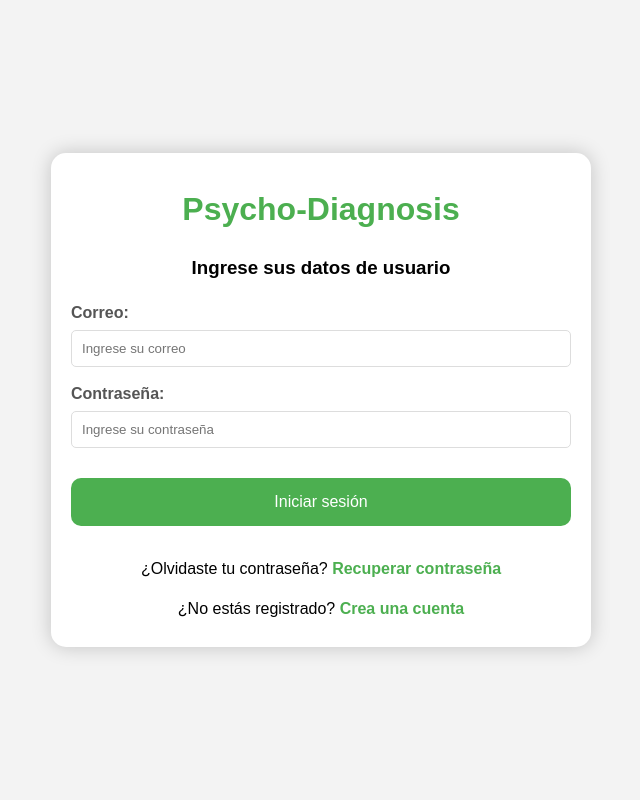
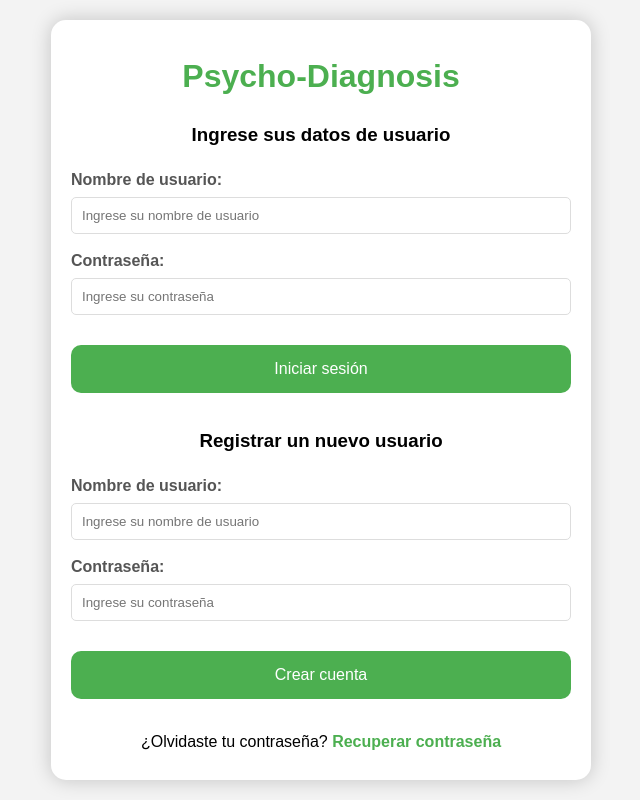
Before and after one commit to Necromentia/Psycho-tesis, a Django app: page /login/ in a window 1280 px wide. Shown: the whole page, without its empty margins (319-959 px from the left). Run offline with Django 5.2, Linux system fonts and the light colour scheme.

Commit message:
login funcionando bien

```diff
--- a/tesis/pacientes/urls.py
+++ b/tesis/pacientes/urls.py
@@ -4,7 +4,7 @@ from django.contrib.auth import views as auth_views
 from . import views
 
 urlpatterns = [
-    path('',views.inicio),
+    path('',views.inicio,name='inicio'),
     #path('register/', views.register, name='register'),
     path('login/', views.inicio, name='login'),  # Puedes usar la misma vista si manejas todo en 'inicio'
     path('register/', views.inicio, name='register'),
--- a/tesis/pacientes/views.py
+++ b/tesis/pacientes/views.py
@@ -1,4 +1,3 @@
-
 from django.shortcuts import render, redirect
 from django.contrib.auth import authenticate, login
 from django.contrib.auth.models import User
@@ -22,15 +21,15 @@ def inicio(request):
 
         elif 'register' in request.POST:
             # Proceso de registro
-            username = request.POST['username']
-            password = request.POST['password']
+            username = request.POST['new_username']
+            password = request.POST['new_password']
             if User.objects.filter(username=username).exists():
                 register_error = 'El nombre de usuario ya está en uso'
             else:
                 User.objects.create_user(username=username, password=password)
-                return redirect('login')
+                return redirect('inicio')  # Redirige al login después de crear el usuario
 
     return render(request, 'index.html', {'login_error': login_error, 'register_error': register_error})
 
 def home(request):
-    return render(request, 'home.html',)
+    return render(request, 'home.html')
--- a/tesis/templates/index.html
+++ b/tesis/templates/index.html
@@ -6,6 +6,7 @@
       <meta name="viewport" content="width=device-width, initial-scale=1.0">
       <title>Iniciar sesión</title>
       <style>
+            /* Tus estilos CSS aquí */
             body {
                   display: flex;
                   align-items: center;
@@ -93,14 +94,15 @@
       <div class="main">
             <h1>Psycho-Diagnosis</h1>
             <h3>Ingrese sus datos de usuario</h3>
-            <form action="">
-                  <label for="email">
-                        Correo:
+            <form method="post" action="{% url 'inicio' %}">
+                  {% csrf_token %}
+                  <label for="username">
+                        Nombre de usuario:
                   </label>
                   <input type="text"
-                         id="email"
-                         name="email"
-                         placeholder="Ingrese su correo" required>
+                         id="username"
+                         name="username"
+                         placeholder="Ingrese su nombre de usuario" required>
 
                   <label for="password">
                         Contraseña:
@@ -111,9 +113,34 @@
                          placeholder="Ingrese su contraseña" required>
 
                   <div class="wrap">
-                        <button type="submit"
-                                onclick="solve()">
+                        <button type="submit" name="login">
                               Iniciar sesión
+                        </button>
+                  </div>
+            </form>
+
+            <h3>Registrar un nuevo usuario</h3>
+            <form method="post" action="{% url 'inicio' %}">
+                  {% csrf_token %}
+                  <label for="new_username">
+                        Nombre de usuario:
+                  </label>
+                  <input type="text"
+                         id="new_username"
+                         name="new_username"
+                         placeholder="Ingrese su nombre de usuario" required>
+
+                  <label for="new_password">
+                        Contraseña:
+                  </label>
+                  <input type="password"
+                         id="new_password"
+                         name="new_password"
+                         placeholder="Ingrese su contraseña" required>
+
+                  <div class="wrap">
+                        <button type="submit" name="register">
+                              Crear cuenta
                         </button>
                   </div>
             </form>
@@ -122,9 +149,6 @@
                   <p>¿Olvidaste tu contraseña?
                         <a href="#">Recuperar contraseña</a>
                   </p>
-                  <p>¿No estás registrado?
-                        <a href="#">Crea una cuenta</a>
-                  </p>
             </div>
       </div>
 </body>
```
Also changed, not shown: tesis/tesis/settings.py (+11 -6 lines), tesis/db.sqlite3, 1 other file.
